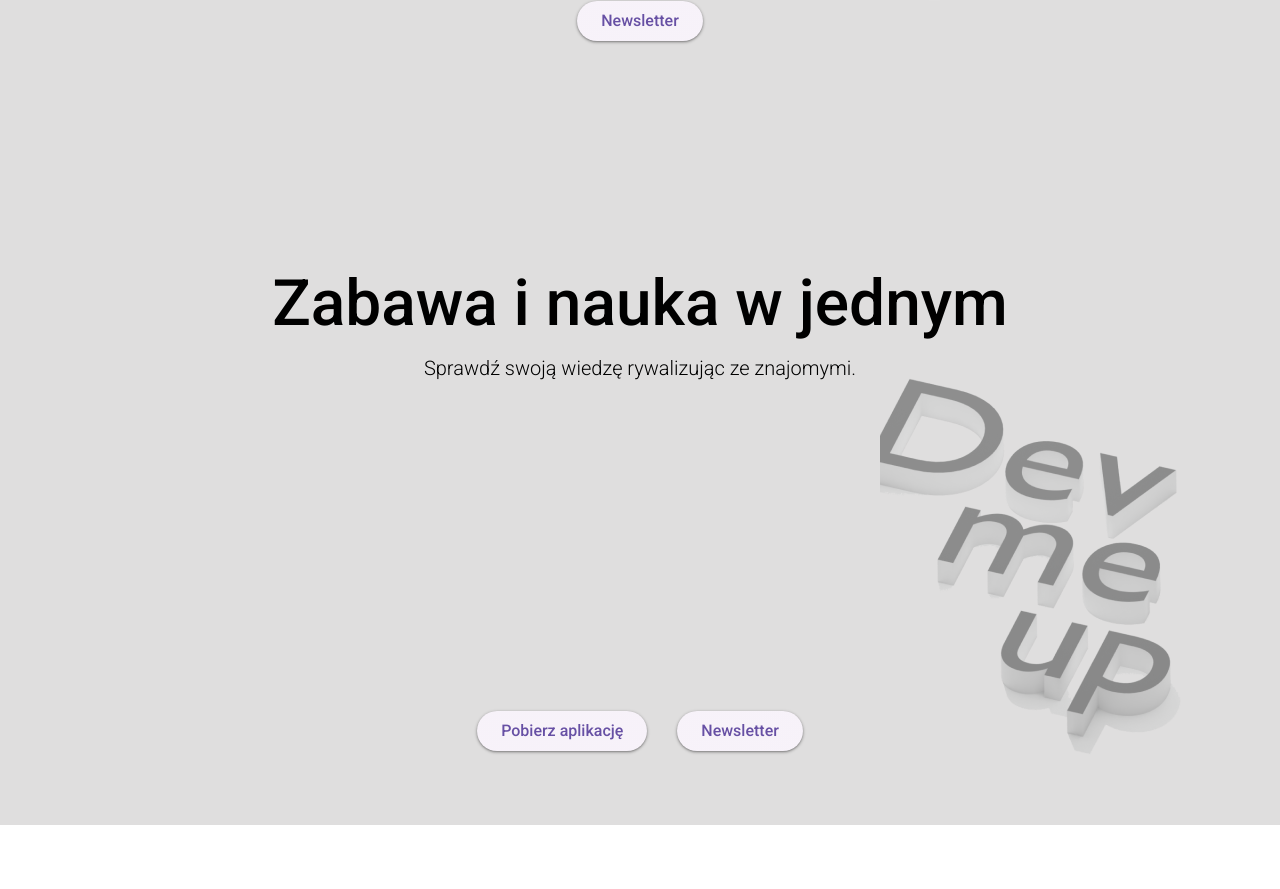
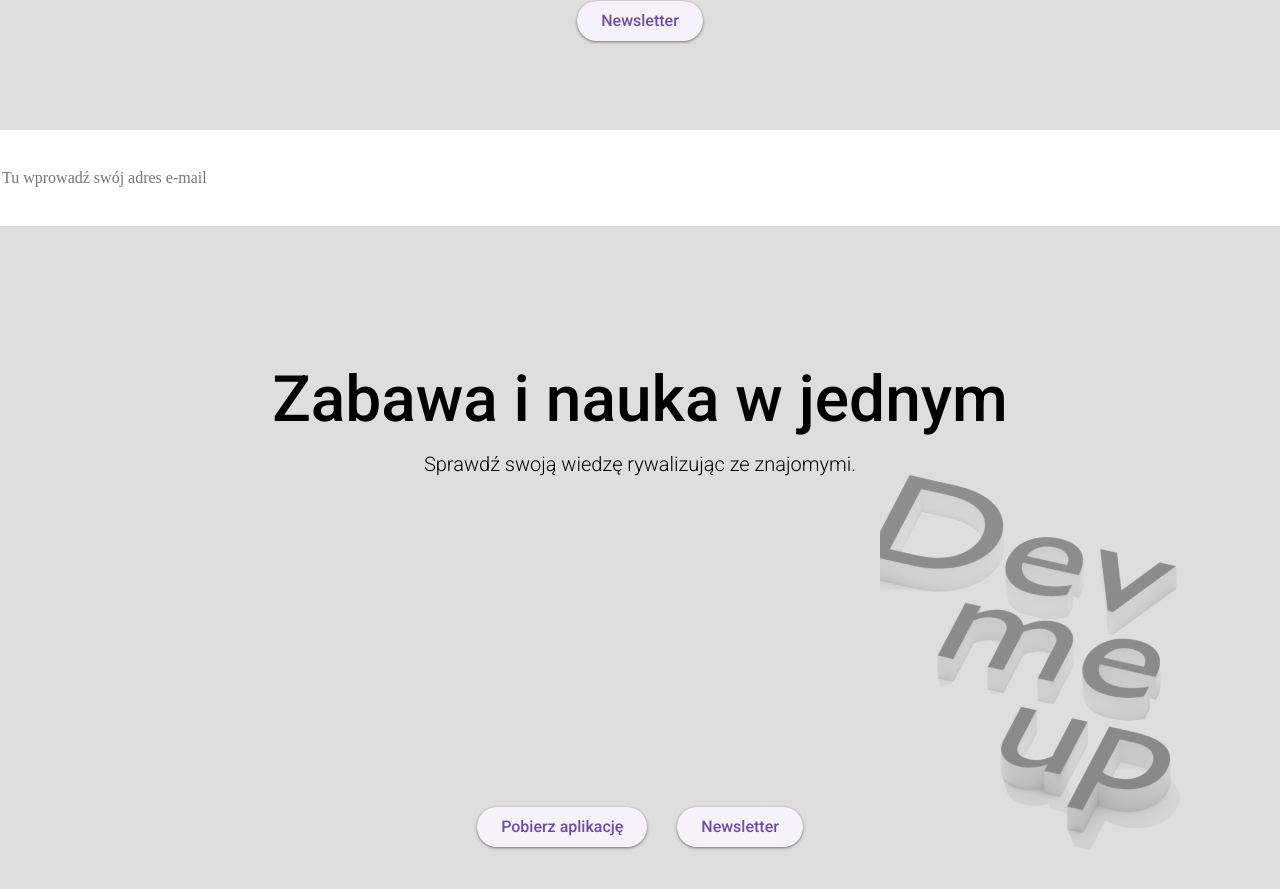
Before and after one commit to AzenoIT/dev_me_up, a Next.js app in the folder landing_page/: page / in a window 1280 px wide. Shown: the part 3113-4002 px from the top of the page. Before the commit the page ends 3938 px from the top, so only its background shows below. Built offline with nearby package versions, Linux system fonts and the light colour scheme.

Commit message:
add input for newsletter

```diff
--- a/landing_page/src/app/newsletter/page.js
+++ b/landing_page/src/app/newsletter/page.js
@@ -3,18 +3,25 @@
 import "../../styles/scss/components/newsletter.scss";
 import "../../styles/scss/helpers/buttons.scss";
 import {roboto300, roboto500} from "@/app/fonts";
+import {dividerClasses} from "@mui/material";
 
 
 function Newsletter() {
     return (
-        <div id="newsletter" className="box_newsletters">
+        <>
+        <div id="newsletter" className="hide-on-desktop  box_newsletters">
             <h2 className={`${roboto500.className} hdl_newsletter`}>Graj Rywalizuj Ucz się</h2>
             <p className={`${roboto300.className} text_newsletter`}>Sprawdź swoją wiedzę rywalizując ze znajomymi.</p>
 
             <a href="" className={`${roboto500.className} btn_newsletter_add`}>Newsletter</a>
         </div>
+    <div className="hide-on-mobile">
+        <input className='input_desktop' type='text' name='email' placeholder='Tu wprowadź swój adres e-mail'/>
+    </div>
 
-    );
+        </>
+)
+    ;
 
 }
 
--- a/landing_page/src/styles/css/style.css
+++ b/landing_page/src/styles/css/style.css
@@ -164,18 +164,6 @@ html, body {
   font-size: 16px;
 }
 
-.btn_newsletter_add {
-  color: #6750A4;
-  font-style: normal;
-  font-size: 16px;
-  line-height: 1.25rem;
-  background: linear-gradient(0deg, rgba(103, 80, 164, 0.05), rgba(103, 80, 164, 0.05)), #FFFBFE;
-  box-shadow: 0 1px 2px rgba(0, 0, 0, 0.3), 0 1px 3px 1px rgba(0, 0, 0, 0.15);
-  border-radius: 6.25rem;
-  padding: 0.625rem 1.5rem;
-  text-decoration: none;
-}
-
 .box_newsletters {
   background-color: #DFDEDE;
   width: 100%;
@@ -211,6 +199,14 @@ html, body {
   align-items: center;
   text-align: center;
   margin-bottom: 4.625rem;
+}
+
+.input_desktop {
+  background: #FFFFFF;
+  width: 426px;
+  height: 94px;
+  border-radius: 30px;
+  border: none;
 }
 
 @media (min-width: 991px) {
--- a/landing_page/src/styles/scss/components/newsletter.scss
+++ b/landing_page/src/styles/scss/components/newsletter.scss
@@ -1,4 +1,4 @@
-@import "../helpers/buttons";
+@import "../helpers/variables";
 
 .box_newsletters {
     background-color: #DFDEDE;
@@ -38,3 +38,11 @@
     text-align: center;
     margin-bottom: toRem(74px);
 }
+
+.input_desktop {
+    background: #FFFFFF;
+    width: 426px;
+    height: 94px;
+    border-radius: 30px;
+    border: none;
+}
```
Also changed, not shown: 1 other file (tests, documents, lock files or other folders).
